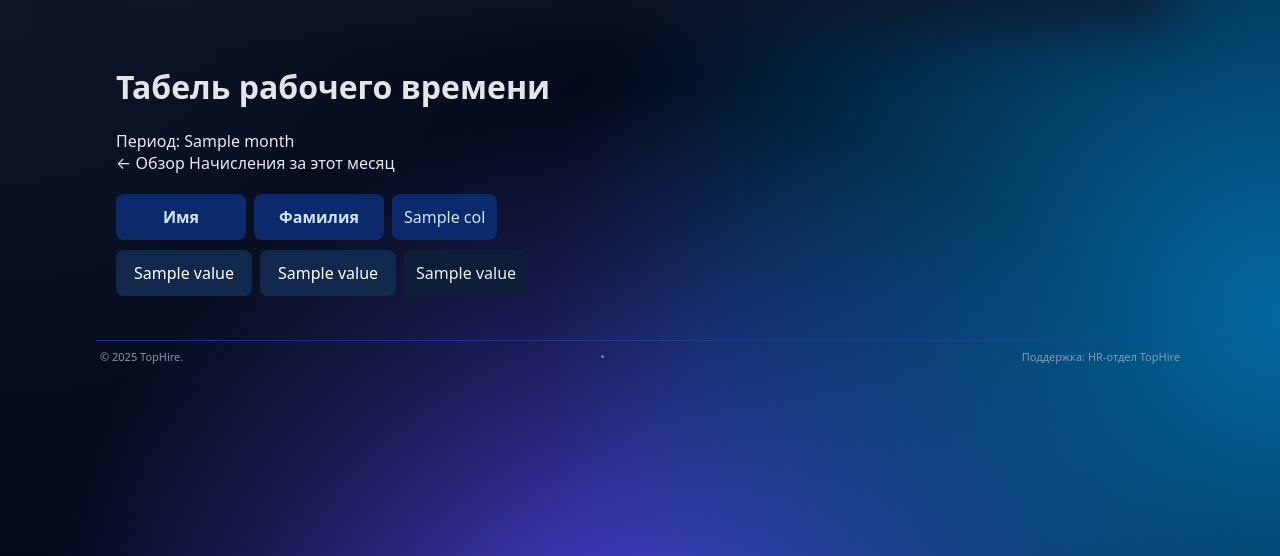
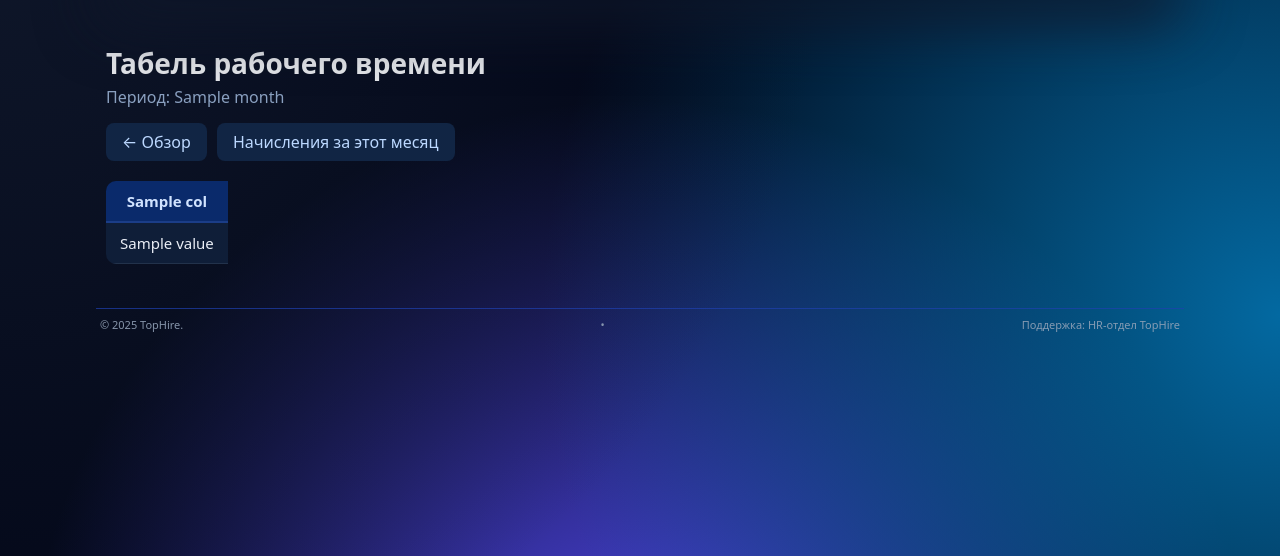
Before and after one commit to mikolajudalov-hue/hire_crm, a Flask app: template templates/hours.html in a window 1280 px wide. Shown: the part 85-641 px from the top of the page. Run offline with Flask 3, Linux system fonts and the light colour scheme; the template is opened without the code that fills it: most values are stand-ins (such as "Sample title", 1, 10 or a date in 2020).

Commit message:
Update hours.html

```diff
--- a/templates/hours.html
+++ b/templates/hours.html
@@ -4,6 +4,7 @@
 {% block content %}
 <div class="hours-wrapper">
 
+    <div class="hours-header">
         <h1>Табель рабочего времени</h1>
         <div class="period">Период: {{ month }}</div>
 
@@ -11,99 +12,113 @@
             <a href="{{ url_for('dashboard') }}" class="btn-back">← Обзор</a>
             <a href="{{ url_for('view', type='salary', month=month) }}" class="btn-salary">Начисления за этот месяц</a>
         </div>
+    </div>
 
-    <!-- Блок заголовков -->
-    <div class="hours-header-grid">
-        <div class="title-cell">Имя</div>
-        <div class="title-cell">Фамилия</div>
-
+    <div class="hours-table-container">
+        <table class="hours-table">
+            <thead>
+                <tr>
                     {% for col in columns %}
-            {% if col != "PESEL" and col not in ["Имя","Фамилия"] %}
-                <div class="day-header">{{ col }}</div>
+                        {% if col != "PESEL" %}
+                            <th>{{ col }}</th>
                         {% endif %}
                     {% endfor %}
-    </div>
-
-    <!-- Блок значений -->
-    <div class="hours-values-grid">
-        <div class="value-cell name-cell">{{ values[1] }}</div>
-        <div class="value-cell name-cell">{{ values[2] }}</div>
-
+                </tr>
+            </thead>
+            <tbody>
+                <tr>
                     {% for col, val in zip(columns, values) %}
-            {% if col != "PESEL" and col not in ["Имя","Фамилия"] %}
-                <div class="day-value
+                        {% if col != "PESEL" %}
+                            <td class="
                                 {% if val == 8 %}day-normal
                                 {% elif val == 0 %}day-zero{% endif %}
                             ">
                                 {{ val }}
-                </div>
+                            </td>
                         {% endif %}
                     {% endfor %}
+                </tr>
+            </tbody>
+        </table>
     </div>
 
 </div>
 
 <style>
 .hours-wrapper {
-    padding: 20px;
+    padding: 20px 10px;
 }
 
-/* === HEADER GRID === */
-.hours-header-grid {
-    display: flex;
-    flex-wrap: wrap;
-    gap: 8px;
-    margin-top: 20px;
+.hours-header h1 {
+    margin: 0;
+    font-size: 28px;
+    font-weight: 600;
 }
 
-.title-cell {
-    padding: 12px 18px;
-    background: #0a2a6b;
-    color: #d1e3ff;
-    font-weight: 600;
-    border-radius: 8px;
-    min-width: 130px;
-    text-align: center;
+.period {
+    margin-top: 4px;
+    font-size: 16px;
+    color: #8aa0c0;
 }
 
-.day-header {
-    padding: 12px;
-    min-width: 55px;
-    background: #0a2a6b;
-    color: #d1e3ff;
-    border-radius: 8px;
-    text-align: center;
+.hours-controls {
+    margin-top: 15px;
+    display: flex;
+    gap: 10px;
 }
 
-/* === VALUES GRID === */
-.hours-values-grid {
-    display: flex;
-    flex-wrap: wrap;
-    gap: 8px;
-    margin-top: 10px;
+.btn-back, .btn-salary {
+    padding: 8px 16px;
+    border-radius: 8px;
+    background: #112544;
+    color: #bcd8ff;
+    text-decoration: none;
+    transition: 0.2s;
 }
 
-.value-cell.name-cell {
-    padding: 12px 18px;
-    background: #10294d;
-    color: #fff;
-    border-radius: 8px;
-    min-width: 130px;
-    text-align: center;
+.btn-back:hover, .btn-salary:hover {
+    background: #19345d;
 }
 
-.day-value {
-    padding: 12px;
-    min-width: 55px;
+.hours-table-container {
+    margin-top: 20px;
+    overflow-x: auto;
+    border-radius: 10px;
+}
+
+.hours-table {
+    width: max-content;
+    border-collapse: collapse;
+    font-size: 15px;
+}
+
+.hours-table th {
+    background: #0a2a6b;
+    padding: 10px 14px;
+    font-weight: 600;
+    color: #d1e3ff;
+    white-space: nowrap;
+    border-bottom: 2px solid #1b3d87;
+}
+
+.hours-table td {
+    padding: 10px 14px;
+    text-align: center;
+    white-space: nowrap;
     background: #0f1e38;
     color: #eaeef6;
-    border-radius: 8px;
-    text-align: center;
+    border-bottom: 1px solid #22324b;
 }
 
-/* Подсветка */
-.day-normal { background: #103d2e !important; color: #5bffaf; }
-.day-zero   { background: #2d2d2d !important; color: #b5b5b5; }
+.day-normal {
+    background: #103d2e !important;
+    color: #5bffaf;
+}
 
+.day-zero {
+    background: #2d2d2d !important;
+    color: #b5b5b5;
+}
 </style>
+
 {% endblock %}
```
Lines whose indentation alone changed are shown as unchanged.
